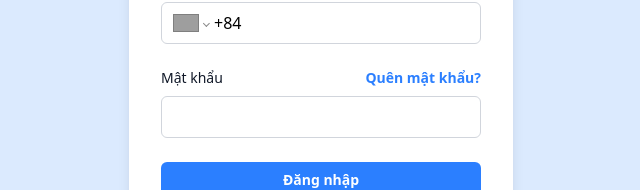
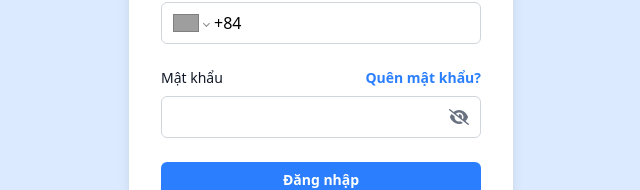
Before and after one commit to Kien-thuc03/WebChat_Sophy, a React (Vite) app: page / in a window 1280 px wide. Shown: the part 338-528 px from the top of the page, without its empty margins (319-959 px from the left). Built offline with nearby package versions, Linux system fonts and the light colour scheme; grey boxes are pictures that could not be loaded.

Commit message:
feat(auth): add input validation and password visibility toggle
- Add validation for full name to allow only letters and spaces
- Implement age check to ensure users are at least 13 years old
- Add password visibility toggle in the sign-in form

```diff
--- a/src/components/auth/Register.tsx
+++ b/src/components/auth/Register.tsx
@@ -78,6 +78,32 @@ const Register: React.FC = () => {
       setError('Mật khẩu xác nhận không khớp');
       return;
     }
+
+    // Kiểm tra tên chỉ chứa chữ cái và dấu cách
+    const nameRegex = /^[A-Za-zÀ-ỹ\s]+$/;
+    if (!nameRegex.test(fullname)) {
+      setError('Họ và tên chỉ được chứa chữ cái và dấu cách');
+      return;
+    }
+
+    // Kiểm tra tuổi - phải đủ 13 tuổi
+    if (birthday) {
+      const birthDate = new Date(birthday);
+      const today = new Date();
+      let age = today.getFullYear() - birthDate.getFullYear();
+      const monthDiff = today.getMonth() - birthDate.getMonth();
+
+      // Nếu chưa đến tháng sinh nhật trong năm nay, trừ đi 1 tuổi
+      if (monthDiff < 0 || (monthDiff === 0 && today.getDate() < birthDate.getDate())) {
+        age--;
+      }
+
+      if (age < 13) {
+        setError('Bạn phải đủ 13 tuổi để đăng ký tài khoản');
+        return;
+      }
+    }
+
     try {
       await register(phone, password, fullname, isMale, birthday);
       navigate('/');
@@ -192,6 +218,8 @@ const Register: React.FC = () => {
                   className="mt-2 w-full rounded-md border border-gray-300 px-3 py-2 focus:border-blue-500 focus:outline-none"
                   value={fullname}
                   onChange={(e) => setFullname(e.target.value)}
+                  pattern="^[A-Za-zÀ-ỹ\s]+$"
+                  title="Họ và tên chỉ được chứa chữ cái và dấu cách"
                 />
               </div>
 
@@ -265,6 +293,9 @@ const Register: React.FC = () => {
                   value={birthday}
                   onChange={(e) => setBirthday(e.target.value)}
                 />
+                <p className="mt-1 text-xs text-gray-500">
+                  Bạn phải đủ 13 tuổi để đăng ký tài khoản
+                </p>
               </div>
 
               <div>
--- a/src/components/auth/Signin.tsx
+++ b/src/components/auth/Signin.tsx
@@ -3,12 +3,15 @@ import { useAuth } from "../../features/auth/hooks/useAuth";
 import { Link, useNavigate } from "react-router-dom";
 import "react-phone-number-input/style.css";
 import PhoneInput from "react-phone-number-input";
+import { FontAwesomeIcon } from "@fortawesome/react-fontawesome";
+import { faEyeSlash, faEye } from "@fortawesome/free-solid-svg-icons";
 // import { generateQRToken, verifyQRToken } from "../../api/API";
 
 const Signin: React.FC = () => {
   const { login } = useAuth();
   const [formData, setFormData] = useState({ phone: "", password: "" });
   const [error, setError] = useState("");
+  const [showPassword, setShowPassword] = useState(false);
   const navigate = useNavigate();
 
   const handlePhoneChange = (value?: string) => {
@@ -67,6 +70,10 @@ const Signin: React.FC = () => {
     setFormData((prev) => ({ ...prev, password: value }));
   };
 
+  const togglePasswordVisibility = () => {
+    setShowPassword(!showPassword);
+  };
+
   return (
     <div className="flex min-h-screen flex-col items-center justify-center bg-blue-100 p-6">
       <div className="w-full max-w-sm rounded-lg bg-white p-8 shadow-lg">
@@ -112,16 +119,26 @@ const Signin: React.FC = () => {
                 Quên mật khẩu?
               </Link>
             </div>
+            <div className="relative">
               <input
                 id="password"
                 name="password"
-              type="password"
+                type={showPassword ? "text" : "password"}
                 required
                 value={formData.password}
                 onChange={handlePasswordChange}
                 className="mt-2 w-full rounded-md border border-gray-300 px-3 py-2 focus:border-blue-500 focus:outline-none"
                 autoComplete="current-password" // Thêm autocomplete cho mật khẩu
               />
+              <button
+                type="button"
+                className="absolute inset-y-0 right-0 flex items-center pr-3 mt-2 text-gray-500 hover:text-gray-700"
+                onClick={togglePasswordVisibility}
+                aria-label={showPassword ? "Ẩn mật khẩu" : "Hiển thị mật khẩu"}
+              >
+                <FontAwesomeIcon icon={showPassword ? faEye :  faEyeSlash} />
+              </button>
+            </div>
           </div>
 
           {error && (
```
Lines whose indentation alone changed are shown as unchanged.
